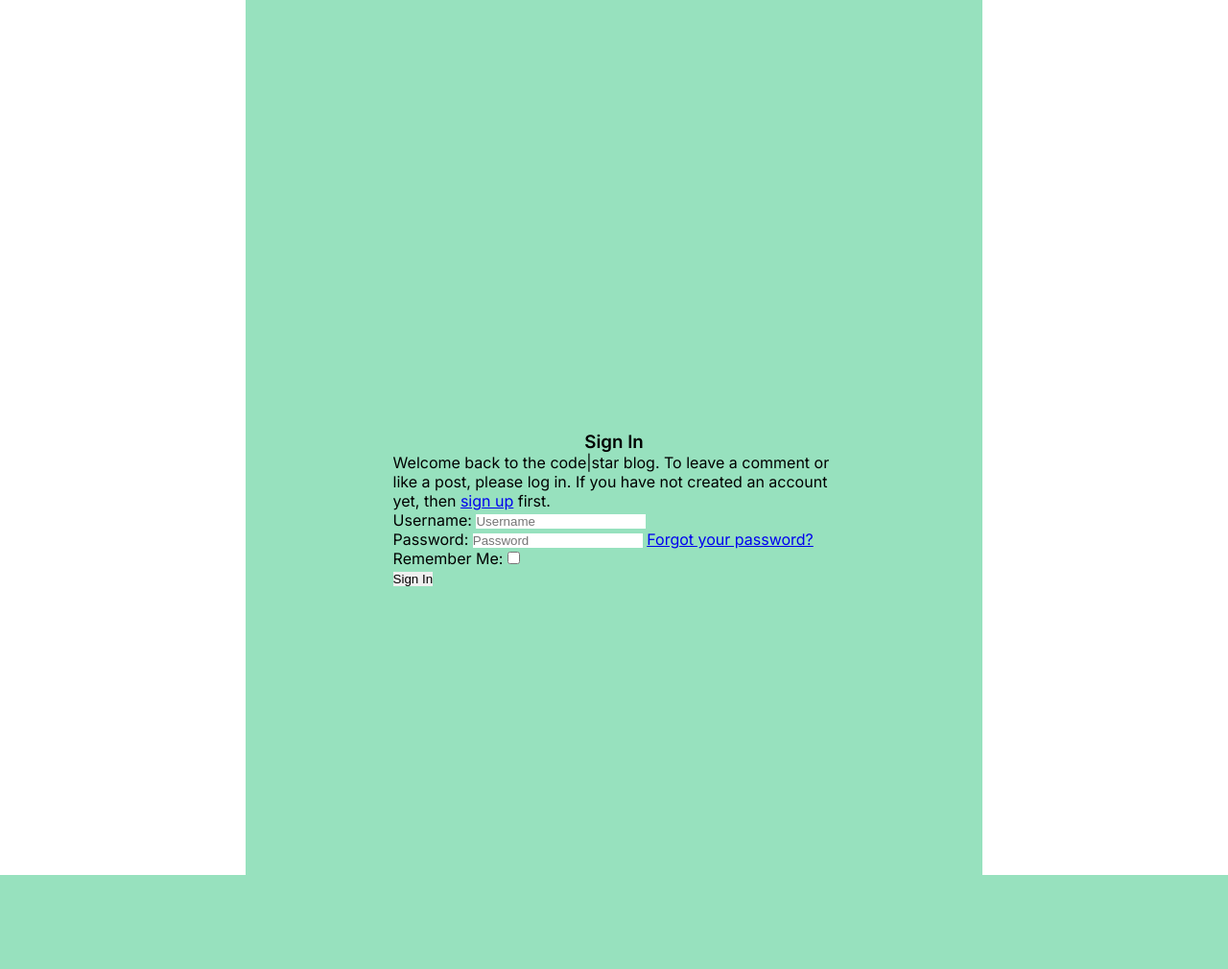
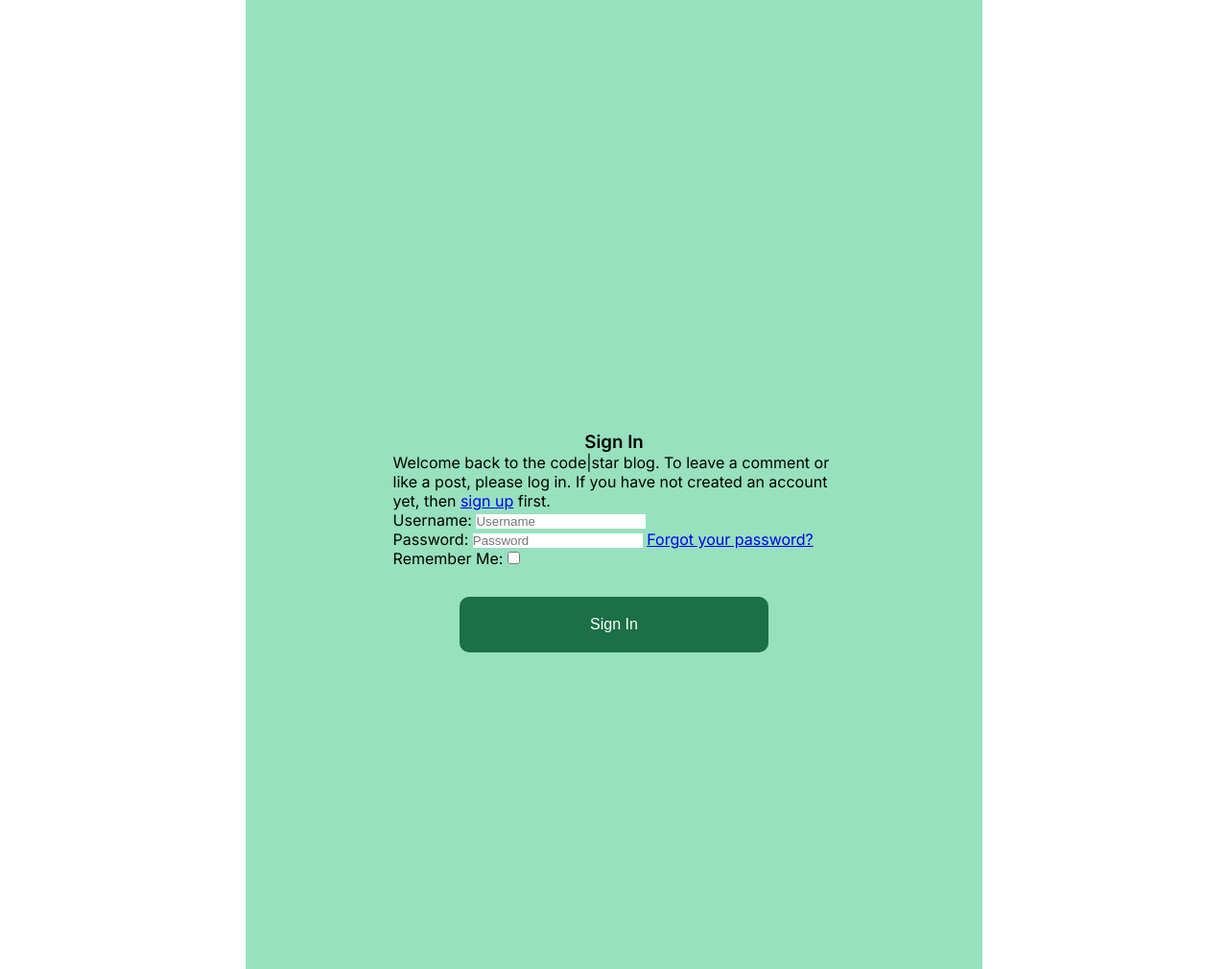
Before and after one commit to CatherineP37/project_4, a Django app: page /accounts/login/ in a window 1280 px wide. Shown: the part 151-1161 px from the top of the page at 96% size. Before the commit the page ends 1063 px from the top, so only its background shows below. Run offline with Django 4.2, Linux system fonts and the light colour scheme; some libraries are stand-ins or nearby versions.

Commit message:
Edit login.html

```diff
--- a/templates/allauth/account/login.html
+++ b/templates/allauth/account/login.html
@@ -1,7 +1,8 @@
 {% extends "base.html" %}
+{% load static %}
 
 {% load i18n %}
-{% load account socialaccount %}
+
 
 {% block head_title %}{% trans "Sign In" %}{% endblock %}
 
@@ -17,13 +18,13 @@
                 first.{% endblocktrans %}</p>
 
 
-            <form class="login" method="POST" action="{% url 'account_login' %}">
+            <form method="POST" action="{% url 'account_login' %}">
                 {% csrf_token %}
                 {{ form.as_p }}
                 {% if redirect_field_value %}
                 <input type="hidden" name="{{ redirect_field_name }}" value="{{ redirect_field_value }}" />
                 {% endif %}
-                <button class="btn btn-signup right" type="submit">{% trans "Sign In" %}</button>
+                <button class="buttons" type="submit">{% trans "Sign In" %}</button>
             </form>
 
           </main>
```
